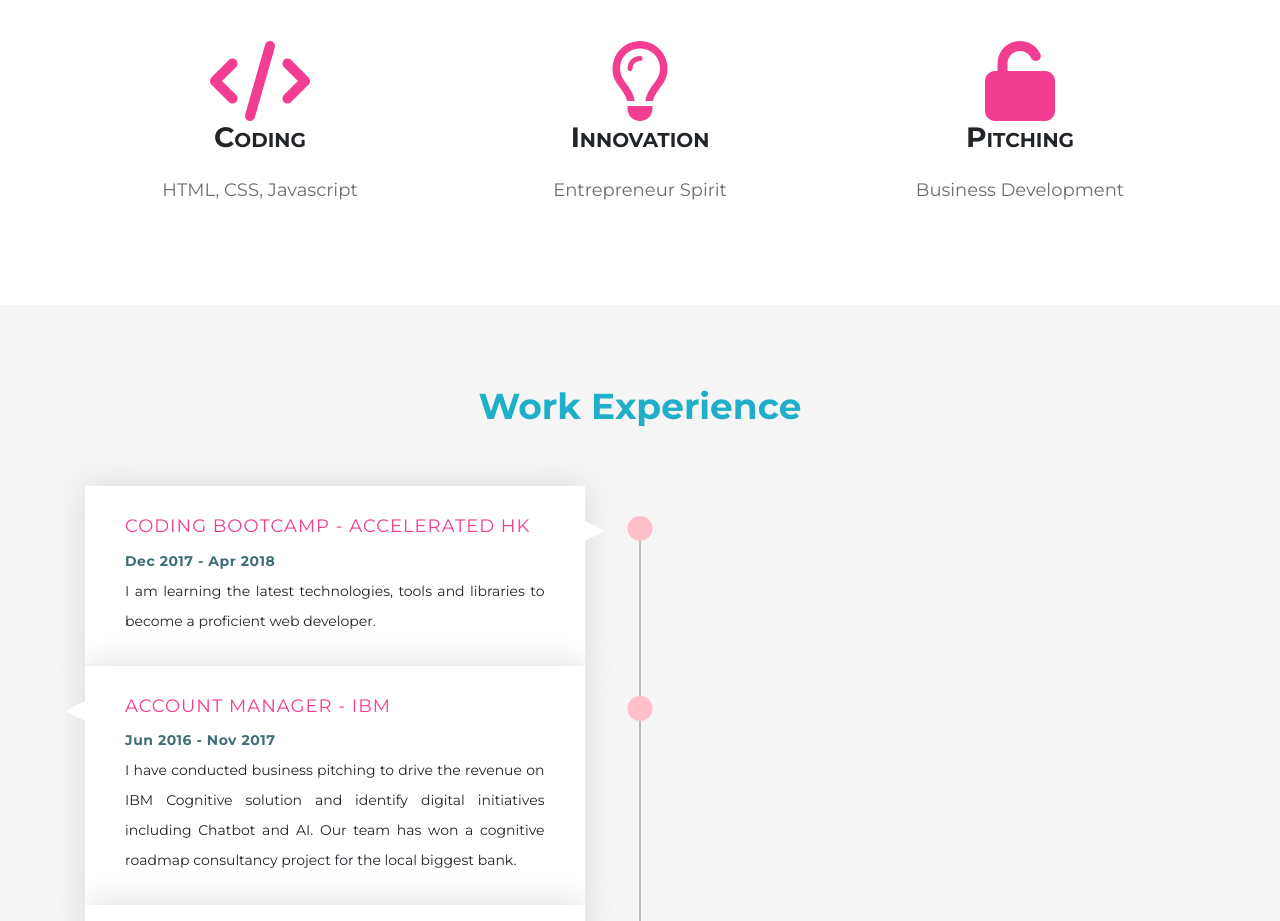
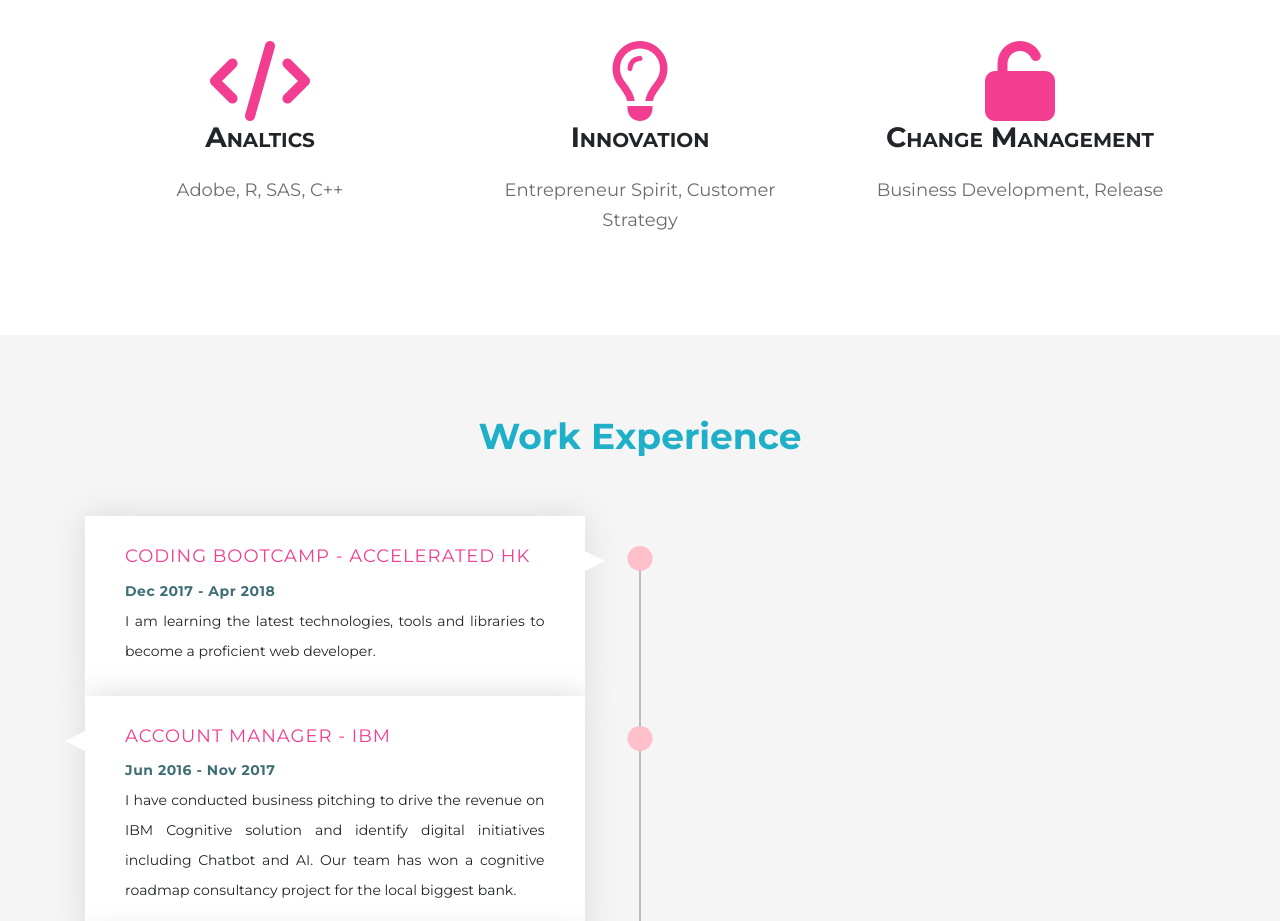
Before and after one commit to jasonx2g/jasonx2g.github.io, a plain HTML site: page index.html in a window 1280 px wide. Shown: the part 940-1861 px from the top of the page. Drawn offline with nearby package versions, Linux system fonts and the light colour scheme.

Commit message:
content 1

```diff
--- a/index.html
+++ b/index.html
@@ -74,8 +74,8 @@
             <div class="col-sm-4 text-center">
               <div class="icon-box is-hidden">
                 <i class="fa fa-4x fa-code" aria-hidden="true"></i>
-                <h3>Coding</h3>
-                <p>HTML, CSS, Javascript</p>
+                <h3>Analtics</h3>
+                <p>Adobe, R, SAS, C++</p>
               </div>
             </div>
 
@@ -83,15 +83,15 @@
               <div class="icon-box is-hidden">
                 <i class="fa fa-4x fa-lightbulb-o" aria-hidden="true"></i>
                 <h3>Innovation</h3>
-                <p>Entrepreneur Spirit</p>
+                <p>Entrepreneur Spirit, Customer Strategy</p>
               </div>
             </div>
 
             <div class="col-sm-4 text-center">
               <div class="icon-box is-hidden">
                 <i class="fa fa-4x fa-unlock" aria-hidden="true"></i>
-                <h3>Pitching</h3>
-                <p>Business Development</p>
+                <h3>Change Management</h3>
+                <p>Business Development, Release</p>
               </div>
             </div>
           </div>
```
